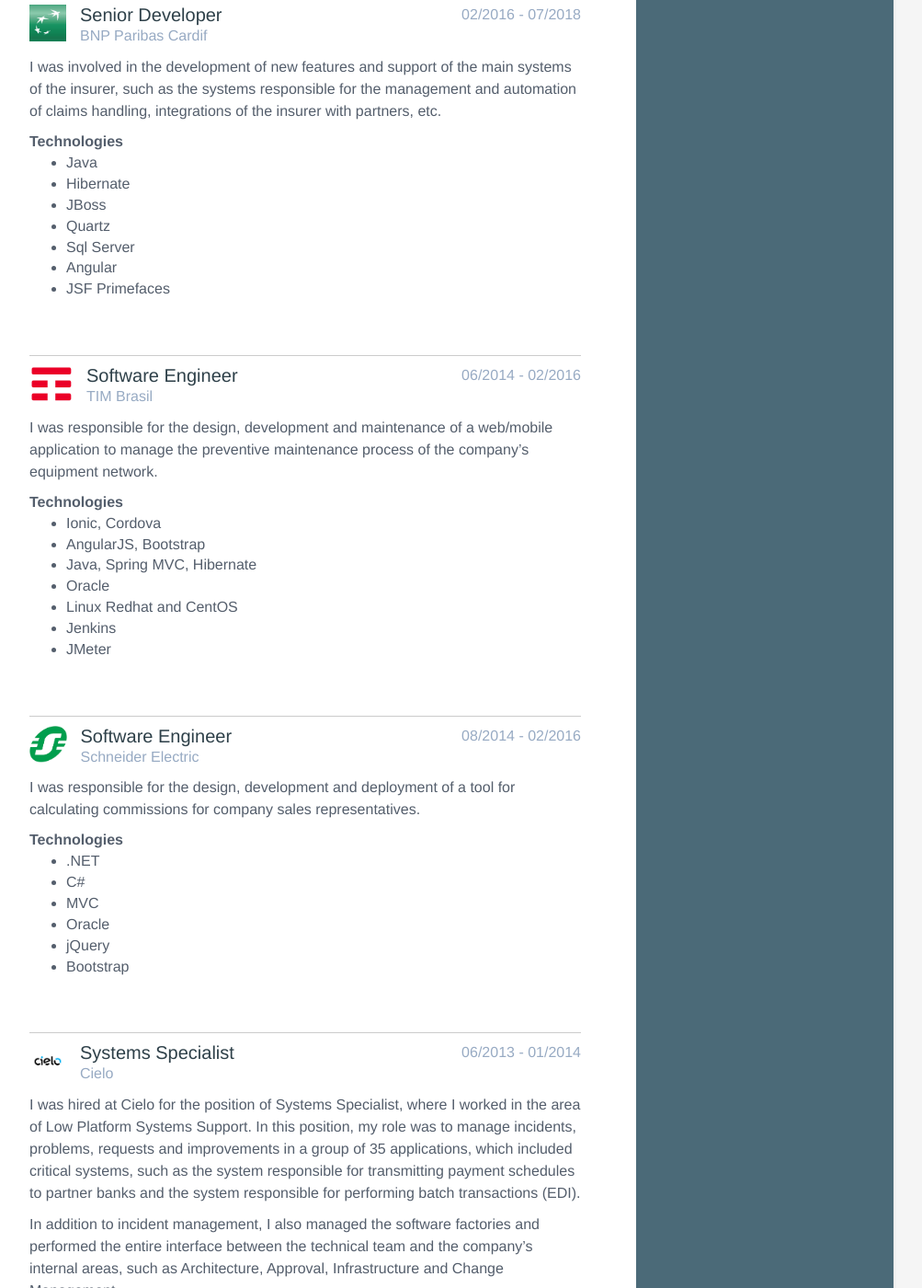
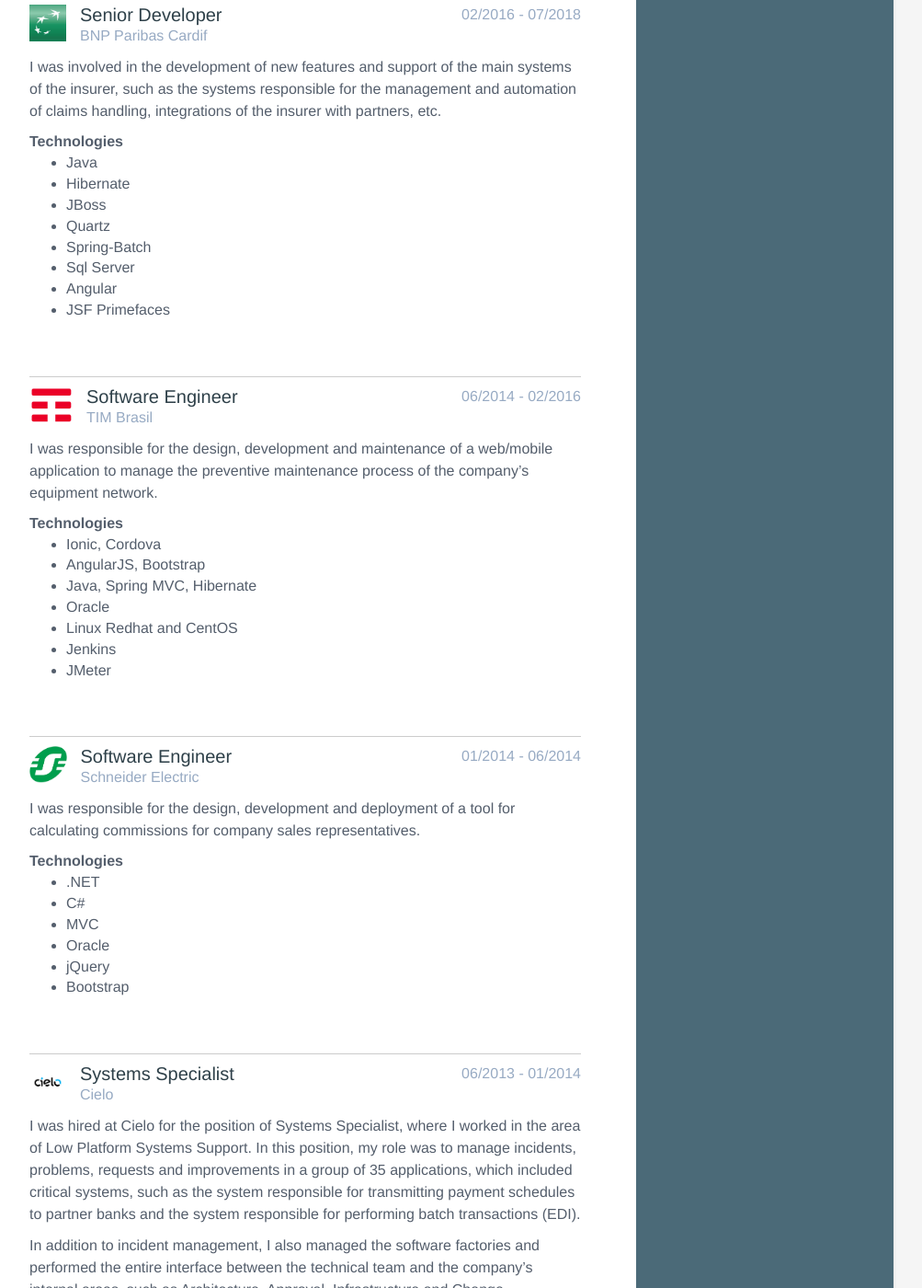
Before and after one commit to fbondia/fbondia.github.io, a Jekyll site: the page built from index.markdown, in a window 1280 px wide and 1400 px high, scrolled down 4047 px. Shown: the whole window at 92% size, without its empty margins (168-1171 px from the left). Built offline with Jekyll 4.4.1, drawn with Linux system fonts in a browser that asks for light colours.

Commit message:
Update experience.yml

```diff
--- a/_data/experience.yml
+++ b/_data/experience.yml
@@ -41,6 +41,7 @@
             - name: Hibernate
             - name: JBoss
             - name: Quartz
+            - name: Spring-Batch
             - name: Sql Server
             - name: Angular
             - name: JSF Primefaces
@@ -69,7 +70,7 @@
     - role: Software Engineer
       company: Schneider Electric
       logo: schneider.png
-      time: 08/2014 - 02/2016
+      time: 01/2014 - 06/2014
       period: 1 yrs 7 mos
       details: |
         I was responsible for the design, development and deployment of a tool for calculating commissions for company sales representatives.
@@ -361,6 +362,7 @@
           - Hibernate
           - JBoss
           - Quartz
+          - Spring-Batch
           - Sql Server
           - Angular
           - JSF Primefaces
@@ -383,7 +385,7 @@
 
     - role: Engenheiro de Software
       company: Schneider Electric
-      time: 08/2014 - 02/2016
+      time: 01/2014 - 06/2014
       details: |
         Trabalho desenvolvido através da consultoria Nalbatech.
 
```
